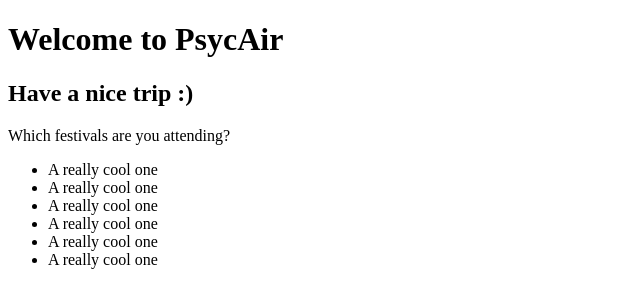
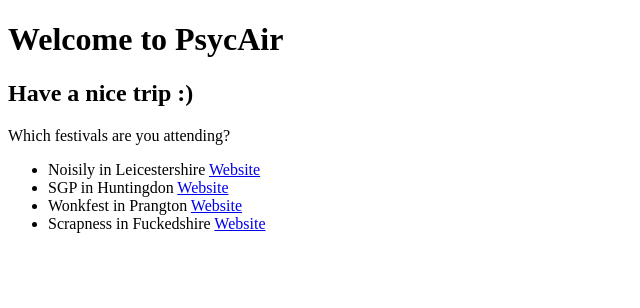
Before and after one commit to amyas-gilbert/psycare-app-angular, an Angular app: page / in a window 1280 px wide. Shown: the top 308 px of the page, without its empty margins (0-640 px from the left). Built offline with nearby package versions, Linux system fonts and the light colour scheme.

Commit message:
festivals comp

```diff
--- a/src/app/festivals/festivals.component.html
+++ b/src/app/festivals/festivals.component.html
@@ -1,9 +1,6 @@
 <p>Which festivals are you attending?</p>
 <ul>
-  <li>A really cool one</li>
-  <li>A really cool one</li>
-  <li>A really cool one</li>
-  <li>A really cool one</li>
-  <li>A really cool one</li>
-  <li>A really cool one</li>
+  <li *ngFor="let festival of festivals">{{festival.name}} in {{festival.location}}
+    <a [href]="festival.website">Website</a>
+  </li>
 </ul>
--- a/src/app/festivals/festivals.component.ts
+++ b/src/app/festivals/festivals.component.ts
@@ -5,6 +5,13 @@ import { Component } from '@angular/core';
   templateUrl: './festivals.component.html',
   styleUrl: './festivals.component.scss'
 })
+
 export class FestivalsComponent {
+  festivals = [
+    {name: 'Noisily', location: 'Leicestershire', website: 'https://noisilyfestival.com/'},
+    {name: 'SGP', location: 'Huntingdon', website: 'https://www.secretgardenparty.com/'},
+    {name: 'Wonkfest', location: 'Prangton', website: '#'},
+    {name: 'Scrapness', location: 'Fuckedshire', website: '#'},
+  ]
 
 }
```
Also changed, not shown: src/app/app.component.html (line endings or trailing spaces).
